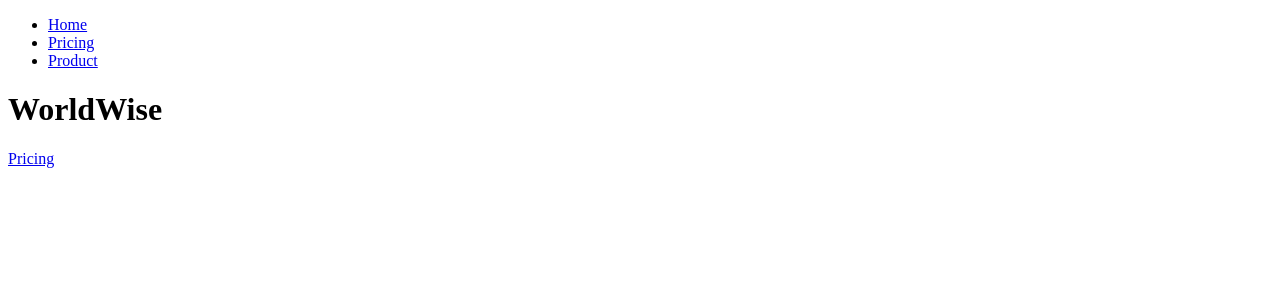
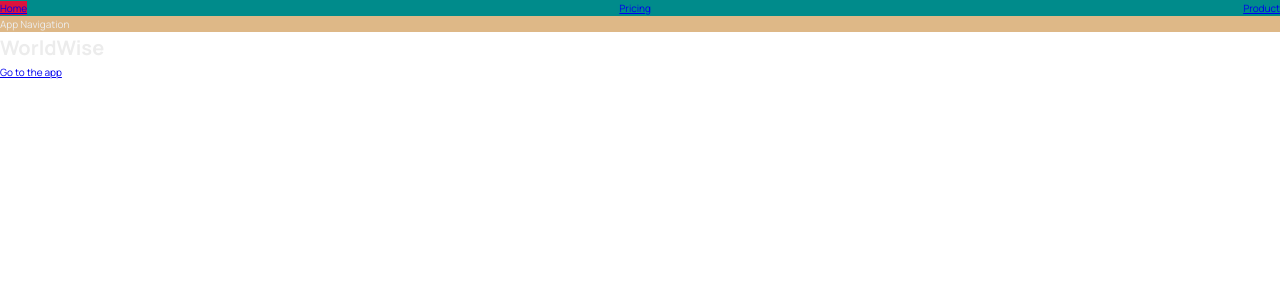
Before and after one commit to easyrilwan/worldwise, a React (Vite) app: page / in a window 1280 px wide. Shown: the top 300 px of the page. Built offline with nearby package versions, Linux system fonts and the light colour scheme.

Commit message:
global css

```diff
--- a/src/App.jsx
+++ b/src/App.jsx
@@ -3,6 +3,8 @@ import Product from "./pages/Product";
 import Pricing from "./pages/Pricing";
 import Homepage from "./pages/Homepage";
 import PageNotFound from "./pages/PageNotFound";
+import AppLayout from "./pages/AppLayout";
+import "./index.css";
 
 export default function App() {
   return (
@@ -11,6 +13,7 @@ export default function App() {
         <Route path="/" element={<Homepage />} />
         <Route path="product" element={<Product />} />
         <Route path="pricing" element={<Pricing />} />
+        <Route path="app" element={<AppLayout />} />
         <Route path="*" element={<PageNotFound />} />
       </Routes>
     </BrowserRouter>
--- /dev/null
+++ b/src/components/AppNav.jsx
@@ -0,0 +1,5 @@
+import { nav } from "./AppNav.module.css";
+
+export default function AppNav() {
+  return <nav className={nav}>App Navigation</nav>;
+}
--- /dev/null
+++ b/src/components/AppNav.module.css
@@ -0,0 +1,3 @@
+.nav {
+  background-color: burlywood;
+}
--- a/src/components/PageNav.jsx
+++ b/src/components/PageNav.jsx
@@ -1,8 +1,9 @@
 import { NavLink } from "react-router-dom";
+import style from "./PageNav.module.css";
 
 export default function PageNav() {
   return (
-    <nav>
+    <nav className={style.nav}>
       <ul>
         <li>
           <NavLink to="/">Home</NavLink>
--- /dev/null
+++ b/src/components/PageNav.module.css
@@ -0,0 +1,13 @@
+.nav {
+  background-color: darkcyan;
+}
+
+.nav ul {
+  list-style-type: none;
+  display: flex;
+  justify-content: space-between;
+}
+
+.nav :global(.active) {
+  background-color: crimson;
+}
--- /dev/null
+++ b/src/index.css
@@ -0,0 +1,78 @@
+/* Taken from getting started guide at: https://leafletjs.com/examples/quick-start/ */
+@import "https://unpkg.com/leaflet@1.7.1/dist/leaflet.css";
+@import "https://fonts.googleapis.com/css2?family=Manrope:wght@400;600;700;800&display=swap";
+
+/* These CSS variables are global, so they are available in all CSS modules */
+:root {
+  --color-brand--1: #ffb545;
+  --color-brand--2: #00c46a;
+
+  --color-dark--0: #242a2e;
+  --color-dark--1: #2d3439;
+  --color-dark--2: #42484d;
+  --color-light--1: #aaa;
+  --color-light--2: #ececec;
+  --color-light--3: #d6dee0;
+}
+
+* {
+  margin: 0;
+  padding: 0;
+  box-sizing: inherit;
+}
+
+html {
+  font-size: 62.5%;
+  box-sizing: border-box;
+}
+
+body {
+  font-family: "Manrope", sans-serif;
+  color: var(--color-light--2);
+  font-weight: 400;
+  line-height: 1.6;
+}
+
+label {
+  font-size: 1.6rem;
+  font-weight: 600;
+}
+
+input,
+textarea {
+  width: 100%;
+  padding: 0.8rem 1.2rem;
+  font-family: inherit;
+  font-size: 1.6rem;
+  border: none;
+  border-radius: 5px;
+  background-color: var(--color-light--3);
+  transition: all 0.2s;
+}
+
+input:focus {
+  outline: none;
+  background-color: #fff;
+}
+
+.cta:link,
+.cta:visited {
+  display: inline-block;
+  background-color: var(--color-brand--2);
+  color: var(--color-dark--1);
+  text-transform: uppercase;
+  text-decoration: none;
+  font-size: 1.6rem;
+  font-weight: 600;
+  padding: 1rem 3rem;
+  border-radius: 5px;
+}
+
+/*
+"importCSSModule": {
+    "prefix": "csm",
+    "scope": "javascript,typescript,javascriptreact",
+    "body": ["import styles from './${TM_FILENAME_BASE}.module.css'"],
+    "description": "Import CSS Module as `styles`"
+  },
+*/
--- /dev/null
+++ b/src/pages/AppLayout.jsx
@@ -0,0 +1,10 @@
+import AppNav from "../components/AppNav";
+
+export default function AppLayout() {
+  return (
+    <div>
+      <AppNav />
+      <p>App</p>
+    </div>
+  );
+}
--- a/src/pages/Homepage.jsx
+++ b/src/pages/Homepage.jsx
@@ -1,13 +1,14 @@
 import { Link } from "react-router-dom";
 import PageNav from "../components/PageNav";
+import AppNav from "../components/AppNav";
 
 export default function Homepage() {
   return (
     <div>
       <PageNav />
-
+      <AppNav />
       <h1>WorldWise</h1>
-      <Link to="/pricing">Pricing</Link>
+      <Link to="/app">Go to the app</Link>
     </div>
   );
 }
```
